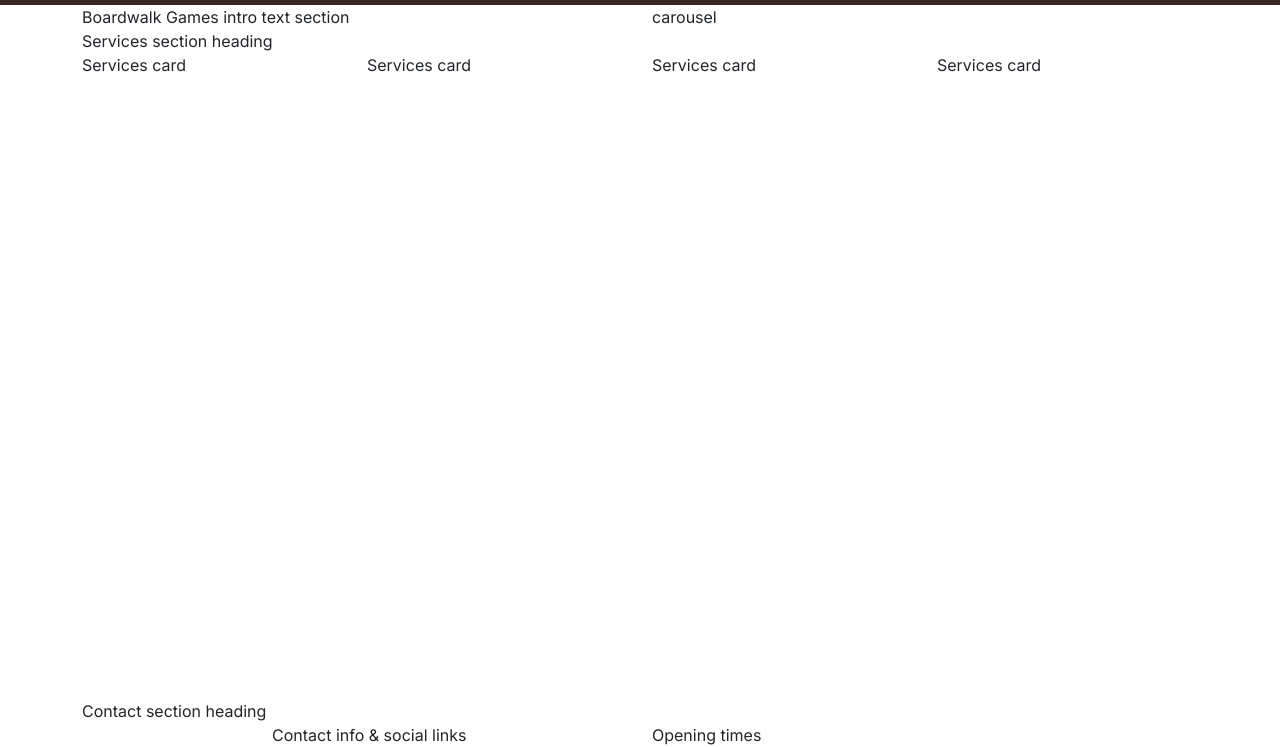
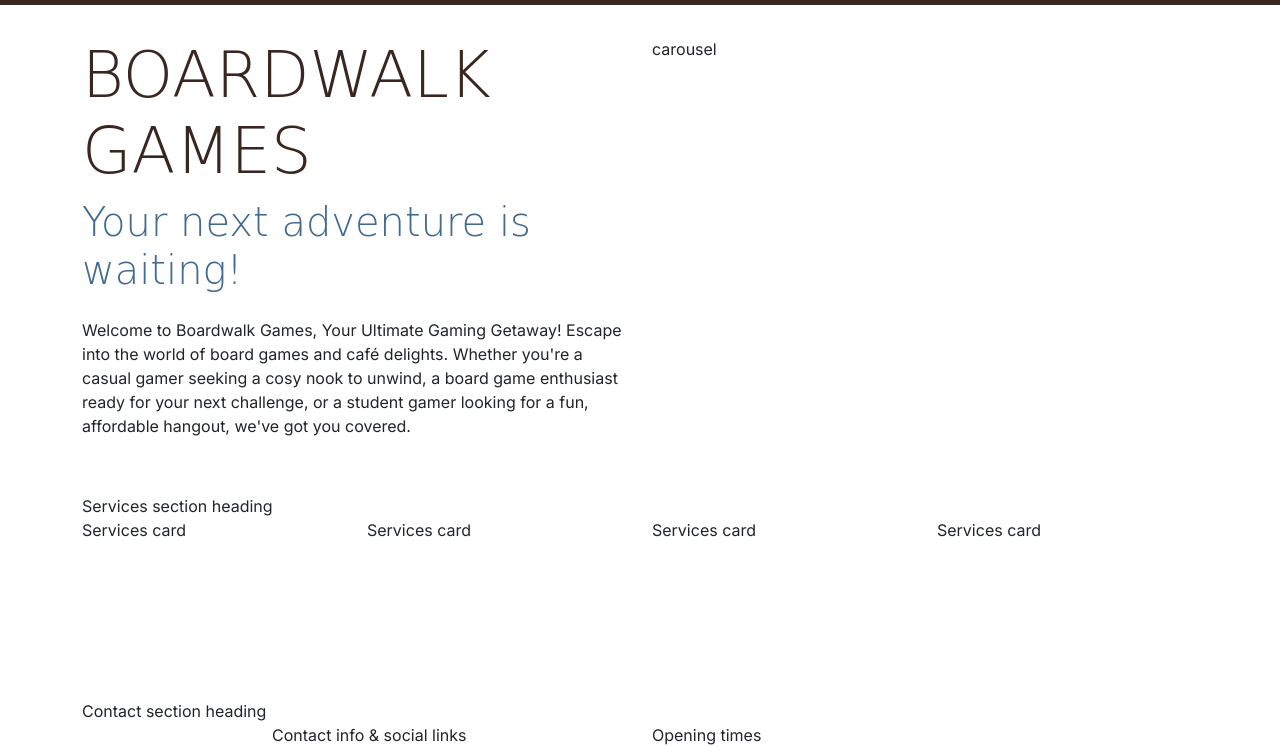
Before and after one commit to Gameringly/boardwalk-games, a plain HTML site: page index.html in a window 1280 px wide. Shown: the part 53-800 px from the top of the page. Drawn offline with nearby package versions, Linux system fonts and the light colour scheme; a web font is replaced by a local one.

Commit message:
adding the header text

```diff
--- a/assets/CSS/style.css
+++ b/assets/CSS/style.css
@@ -12,6 +12,8 @@
     --highlight-color-light: #7a9fc2; /* light blue */
 }
 
+/* Global Styles */
+
 body {
     font-family: var(--primary-font);
 }
@@ -21,10 +23,16 @@ h2,
 h3 {
     font-family: var(--secondary-font);
     color: var(--primary-color);
+    text-transform: uppercase;
 }
 
 .sub-heading-color {
     color: var(--highlight-color);
+}
+
+.section {
+    margin-top: 2rem;
+    margin-bottom: 2rem;
 }
 
 /* Navbar */
@@ -35,6 +43,11 @@ h3 {
 
 #navbar .logo {
     width: 30px;
+}
+
+/* Header */
+#header .lead {
+    font-family: var(--secondary-font);
 }
 
 /* grid visualisation CSS for testing */
--- a/index.html
+++ b/index.html
@@ -50,9 +50,16 @@
 
 
     <!--Header with carousel-->
-    <header class="container">
+    <header id="header" class="container section">
         <div class="row">
-            <div class="col-12 col-xl-6">Boardwalk Games intro text section</div>
+            <div class="col-12 col-xl-6 text-center text-xl-start">
+                <h1 class="display-3">Boardwalk Games</h1>
+                <p class="lead display-6 sub-heading-color">Your next adventure is waiting!</p>
+                <p class="my-4">Welcome to Boardwalk Games, Your Ultimate Gaming Getaway! Escape into the world of board games and
+                    café delights. Whether you're a casual gamer seeking a cosy nook to unwind, a board game enthusiast
+                    ready for your next challenge, or a student gamer looking for a fun, affordable hangout, we've got
+                    you covered.</p>
+            </div>
             <div class="col-12 col-xl-6">carousel</div>
         </div>
     </header>
```
